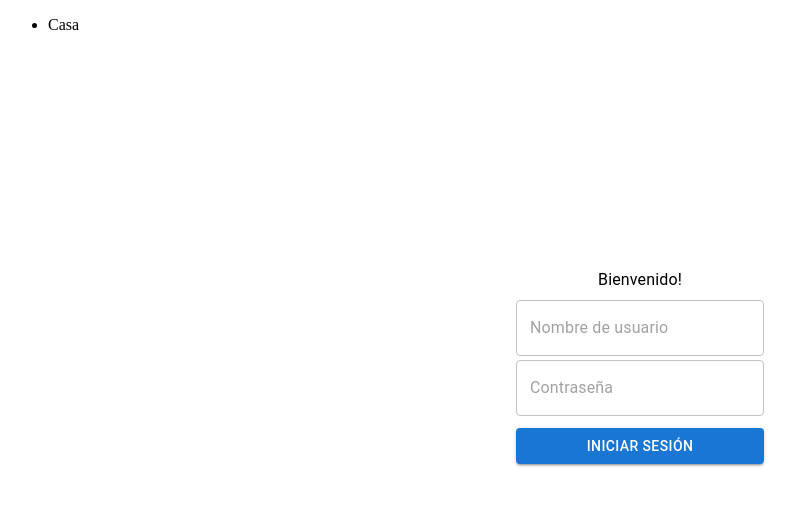
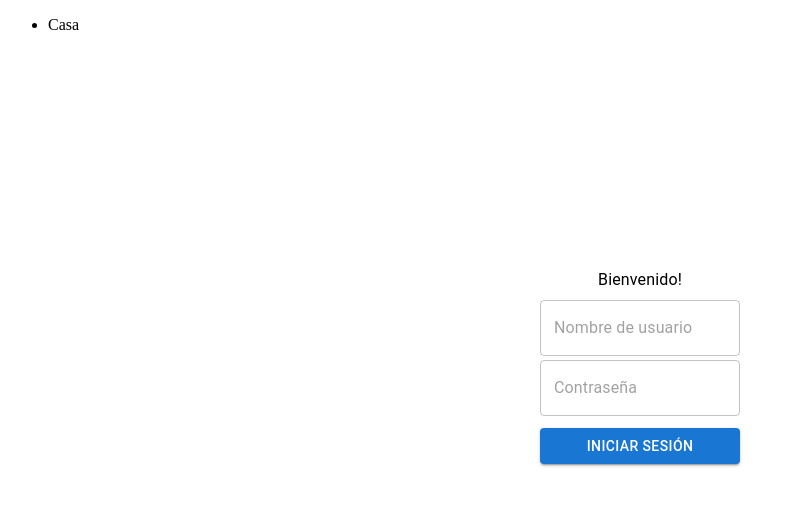
Before and after one commit to MustaCH/EldarChallenge, a React (Create React App) app: page / in a window 1280 px wide. Shown: the top 506 px of the page, without its empty margins (0-796 px from the left). Built offline with nearby package versions, Linux system fonts and the light colour scheme; no server answers.

Commit message:
FEATURE | Creado login y logica de inicio de sesion

```diff
--- a/package.json
+++ b/package.json
@@ -13,13 +13,15 @@
     "@types/react": "^18.3.11",
     "@types/react-dom": "^18.3.1",
     "axios": "^1.7.7",
+    "formik": "^2.4.6",
     "react": "^18.3.1",
     "react-dom": "^18.3.1",
     "react-redux": "^9.1.2",
     "react-router-dom": "^6.27.0",
     "react-scripts": "5.0.1",
     "typescript": "^5.6.3",
-    "web-vitals": "^2.1.4"
+    "web-vitals": "^2.1.4",
+    "yup": "^1.4.0"
   },
   "scripts": {
     "start": "react-scripts start",
--- a/src/components/login/index.tsx
+++ b/src/components/login/index.tsx
@@ -9,33 +9,79 @@ import {
   TextField,
   Typography,
 } from "@mui/material";
-import React from "react";
+import { useFormik } from "formik";
+import React, { useState } from "react";
+import * as Yup from "yup";
 
-export default function Login() {
+interface LoginProps {
+  handleLogin: (user: string, password: string) => void;
+  error: boolean;
+}
+
+const validationSchema = Yup.object().shape({
+  user: Yup.string()
+    .required("El nombre de usuario es requerido")
+    .min(3, "El nombre de usuario debe tener al menos 3 caracteres"),
+  password: Yup.string()
+    .required("La contraseña es requerida")
+    .min(6, "La contraseña debe tener al menos 6 caracteres")
+    .matches(/[0-9]/, "La contraseña debe contener al menos un número")
+    .matches(
+      /[!@#$%^&*(),.?":{}|<>]/,
+      "La contraseña debe contener al menos un carácter especial"
+    ),
+});
+
+export default function Login({ handleLogin, error }: LoginProps) {
+  const form = useFormik({
+    initialValues: { user: "", password: "" },
+    validationSchema,
+    onSubmit: (values) => {
+      handleLogin(values.user, values.password);
+    },
+  });
+
   return (
     <Container sx={{ display: "grid", placeItems: "center", height: "80vh" }}>
       <Stack alignItems={"center"} gap={"8px"}>
         <Box>
           <Typography>Bienvenido!</Typography>
         </Box>
-        <Grid2 container spacing={1}>
+        <Grid2 container spacing={1} sx={{ maxWidth: "200px" }}>
+          <form onSubmit={form.handleSubmit}>
             <FormControl sx={{ gap: "4px" }}>
               <TextField
                 name="user"
                 type="text"
                 placeholder="Nombre de usuario"
                 variant="outlined"
+                value={form.values.user}
+                onChange={form.handleChange}
+                onBlur={form.handleBlur}
+                error={form.touched.user && Boolean(form.errors.user)}
+                helperText={form.touched.user && form.errors.user}
               />
               <TextField
-              name="pass"
+                name="password"
                 type="password"
                 placeholder="Contraseña"
                 variant="outlined"
+                value={form.values.password}
+                onChange={form.handleChange}
+                onBlur={form.handleBlur}
+                error={form.touched.password && Boolean(form.errors.password)}
+                helperText={form.touched.password && form.errors.password}
               />
-            <Button variant="contained" sx={{ marginY: "8px" }}>
+              {error && (
+                <Typography color="error">
+                  Usuario o contraseña incorrectos
+                </Typography>
+              )}
+              <Button type="submit" variant="contained" sx={{ marginY: "8px" }}>
                 Iniciar Sesión
               </Button>
             </FormControl>
+          </form>
         </Grid2>
       </Stack>
     </Container>
--- a/src/pages/landing/index.tsx
+++ b/src/pages/landing/index.tsx
@@ -1,11 +1,45 @@
 import { Box } from "@mui/material";
-import React from "react";
+import React, { useEffect, useState } from "react";
 import { Login } from "../../components";
+import { getUsers } from "../../services/api";
+import { User } from "../../types/user";
+import { useDispatch } from "react-redux";
+import { login } from "../../redux/slices/authSlice";
 
 export default function LadingPage() {
+  const [users, setUsers] = useState<User[]>();
+  const [badLogin, setBadLogin] = useState<boolean>(false);
+  const dispatch = useDispatch();
+
+  const handleLogin = async (username: string, password: string) => {
+    const user = users?.find(
+      (user) => user.username === username && user.password === password
+    );
+
+    if (user) {
+      dispatch(login({ role: user.state.role }));
+      alert("Inicio de sesion exitoso");
+    } else {
+      setBadLogin(true);
+    }
+  };
+
+  useEffect(() => {
+    const loadUsers = async () => {
+      try {
+        const users = await getUsers();
+        setUsers(users);
+      } catch (error) {
+        console.error("Error al cargar los usuarios:", error);
+      }
+    };
+
+    loadUsers();
+  }, []);
+
   return (
     <Box>
-      <Login />
+      <Login handleLogin={handleLogin} error={badLogin} />
     </Box>
   );
 }
--- a/src/redux/slices/authSlice.tsx
+++ b/src/redux/slices/authSlice.tsx
@@ -10,7 +10,7 @@ const authSlice = createSlice({
   name: "auth",
   initialState,
   reducers: {
-    login: (state, action: PayloadAction<{ role: string }>) => {
+    login: (state, action: PayloadAction<{ role: string | null }>) => {
       state.isAuthorized = true;
       state.role = action.payload.role;
     },
--- a/src/services/api.ts
+++ b/src/services/api.ts
@@ -7,6 +7,7 @@ const customUsers: User[] = [
     id: 11,
     name: "Admin User",
     username: "admin_user",
+    password: "admin!user1",
     email: "admin@example.com",
     address: {
       street: "Admin Street",
@@ -29,8 +30,9 @@ const customUsers: User[] = [
   {
     id: 12,
     name: "Regular User",
-    username: "regular_user",
+    username: "regular_user2",
     email: "user@example.com",
+    password: "regular!user",
     address: {
       street: "User Street",
       suite: "Apt. 2",
@@ -51,14 +53,14 @@ const customUsers: User[] = [
   },
 ];
 
-export const fetchUsers = async (): Promise<User[]> => {
+export const getUsers = async (): Promise<User[]> => {
   const { data } = await axios.get(
     "https://jsonplaceholder.typicode.com/users"
   );
   return [...data, ...customUsers];
 };
 
-export const fetchPosts = async (): Promise<Post[]> => {
+export const getPosts = async (): Promise<Post[]> => {
   const { data } = await axios.get(
     "https://jsonplaceholder.typicode.com/posts"
   );
--- a/src/types/user/index.tsx
+++ b/src/types/user/index.tsx
@@ -7,6 +7,7 @@ export interface User {
   id: number;
   name: string;
   username: string;
+  password?: string;
   email: string;
   address: {
     street: string;
```
Also changed, not shown: 1 other file (tests, documents, lock files or other folders). Lines whose indentation alone changed are shown as unchanged.
